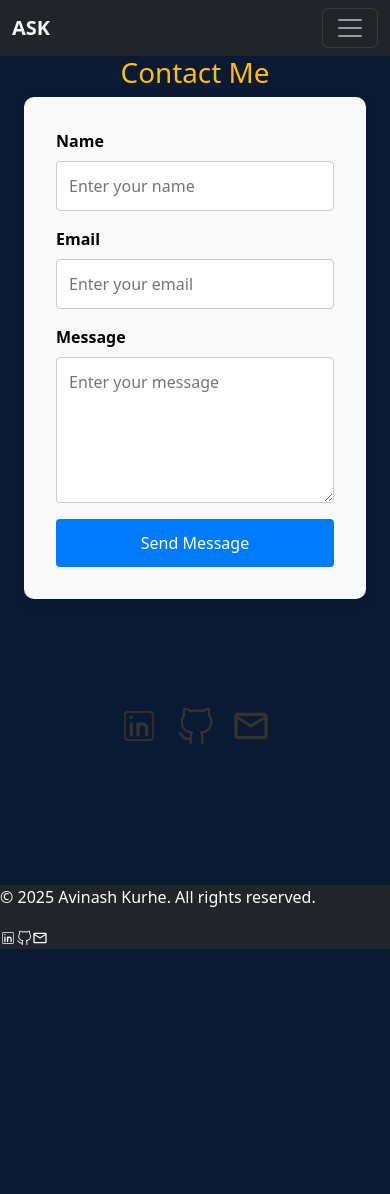
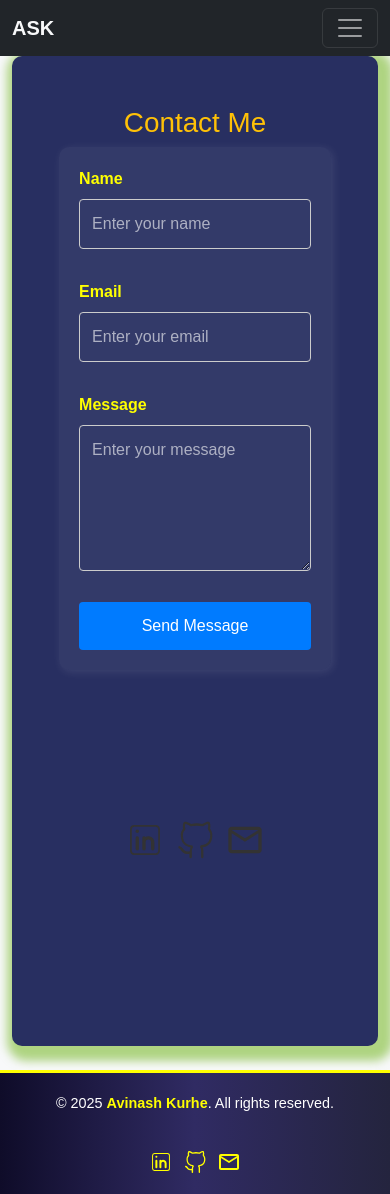
Before and after one commit to avinashkurhe/React_portfolio, a React (Create React App) app: page /contact in a window 390 px wide. Before the commit the page ends 949 px from the top, so only its background shows below. Built offline with nearby package versions, Linux system fonts and the light colour scheme.

Commit message:
Update index.css

```diff
--- a/src/index.css
+++ b/src/index.css
@@ -1,52 +1,45 @@
+
+body {
+  background-color: #f8f9fa; /* Light gray background for the whole body */
+  margin: 0; /* Remove default margin */
+  font-family: 'Arial', sans-serif; /* Optional: Set a clean font for the body */
+  color: white; /* Dark text for contrast */
+}
+
 :root{
   --box-shadow:5px 5px 10px 10px rgba(101,175,10,0.5);
   --hover-b-shado:5px 5px 10px 10px rgba(23, 24, 22, 0.5);
   --bg-color:rgb(40,47,97)
 }
 
-
-
-body{
-  background-color: rgb(11, 26, 51);
-  color: white;
-
-}
 a{
   text-decoration: none;
   color: white;
 }
 
 
-/* navbar section start*/
-.nav_bar{
-  display: flex;
-  background-color: rgb(11, 26, 51);
-  justify-content: space-between;
-  text-align: center;
-}
-
-.nav_bar .nav_item{
-  padding: 16px;
-  font-size: 1.2rem;
-  font-weight: bold;
-}
-
-.nav_bar .nav_item:hover{
-  border-bottom: 3px solid yellow;
-  font-weight: 900;
+/* Custom hover effect for navbar links */
+.navbar-nav .nav-link:hover {
+  color: #f8f9fa; /* Lighter color on hover */
+  background-color: #007bff; /* Blue background on hover */
+  border-radius: 5px; /* Smooth rounded edges */
 }
 /* navbar section end*/
 
 /* home*/
 
-.home{
+.home {
   display: flex;
   justify-content: space-between;
   align-items: center;
   height: 80vh;
+  color :yellow;
+  flex-wrap: wrap; /* Ensures better mobile layout */
+  padding: 20px; /* Added padding for better spacing */
 }
 
-.home .left{
+/* Left Section Styling */
+.home .left {
   background-color: var(--bg-color);
   width: 620px;
   text-align: center;
@@ -56,117 +49,189 @@ a{
   box-shadow: var(--box-shadow);
 }
 
-.home .right .img{
+/* Right Section Styling */
+.home .right {
+  display: flex;
+  justify-content: center;
+  align-items: center;
+  flex: 1;
+}
+
+/* Profile Image */
+.home .right .img {
   display: flex;
   justify-content: center;
   align-items: center;
 }
 
-.home .right .img img{
+.home .right .img img {
   height: 250px;
   width: 250px;
   border-radius: 100%;
   border: 3px solid yellow;
-  animation-name:superman ;
-  animation-duration: 3s;
-  animation-iteration-count: infinite;
+  animation: superman 3s infinite;
 }
 
-@keyframes superman{
-  0%{
+/* Keyframes Animation */
+@keyframes superman {
+  0% {
     background-color: blue;
-    transform: translate(0,0px);
+    transform: translate(0, 0px);
     box-shadow: 10px 10px 100px 50px blue;
   }
-  25%{
-    background-color: rgb(239,244,11);
-    box-shadow: 10px 10px 100px 50px rgb(239,244,11);
-
+  25% {
+    background-color: rgb(239, 244, 11);
+    box-shadow: 10px 10px 100px 50px rgb(239, 244, 11);
   }
-  50%{
-    background-color: rgb(12,12,199);
-    transform: translate(0,10px);
-    box-shadow: 10px 10px 100px 50px rgb(12,12,199);
+  50% {
+    background-color: rgb(12, 12, 199);
+    transform: translate(0, 10px);
+    box-shadow: 10px 10px 100px 50px rgb(12, 12, 199);
   }
-  75%{
-    background-color: rgb(130,217,160);
-    box-shadow: 10px 10px 100px 50px rgb(130,217,160);
+  75% {
+    background-color: rgb(130, 217, 160);
+    box-shadow: 10px 10px 100px 50px rgb(130, 217, 160);
   }
-  100%{
-    background-color: rgb(50,55,205);
-    transform: translate(0,-0px);
-    box-shadow: 10px 10px 100px 50px rgb(50,55,205);
-
-
+  100% {
+    background-color: rgb(50, 55, 205);
+    transform: translate(0, -0px);
+    box-shadow: 10px 10px 100px 50px rgb(50, 55, 205);
   }
 }
 
+/* Responsive Design */
+@media (max-width: 768px) {
+  .home {
+    flex-direction: column;
+    align-items: center;
+    height: auto;
+  }
+
+  .home .left {
+    width: 100%;
+    margin-bottom: 20px;
+  }
+
+  .home .right .img img {
+    height: 200px;
+    width: 200px;
+  }
+}
 
 /* education section start*/
-.ex{
-  width: 900px;
+/* Education Section */
+.education-section {
+  padding: 50px 20px;
+  background-color: var(--bg-color);
+  border-radius: 10px;
+  box-shadow: var(--box-shadow);
 }
-.ex-item{
+
+/* Education Item */
+.ex-item {
   display: flex;
   justify-content: space-between;
   align-items: center;
-  background-color: var(--bg-color);
-  margin: 20px;
-  padding: 30px;
-  width: 800px;
+  padding: 20px;
+  background: rgba(255, 255, 255, 0.05);
   border-radius: 10px;
-  border: 1px solid yellow;
-  box-shadow: var(--box-shadow);
+  box-shadow: 2px 2px 10px rgba(255, 255, 255, 0.1);
+  transition: transform 0.3s ease-in-out;
 }
 
-.ex-item:hover{
-  box-shadow: var(--hover-b-shado);
+.ex-item:hover {
+  transform: scale(1.02);
 }
-.ex-item img{
-  background: none;
-  border-radius: 100px;
-  height: 80px;
-  width: 80px;
+
+/* Left - Image */
+.ex-item .left {
+  flex: 1;
+  display: flex;
+  justify-content: center;
+  align-items: center;
 }
+
+.edu-img {
+  width: 120px;
+  height: 120px;
+  border-radius: 50%;
+  border: 3px solid yellow;
+}
+
+/* Right - Details */
+.ex-item .right {
+  flex: 2;
+  text-align: center;
+}
+
+@media (max-width: 768px) {
+  .ex-item {
+    flex-direction: column;
+    text-align: center;
+  }
+
+  .edu-img {
+    width: 100px;
+    height: 100px;
+    margin-bottom: 10px;
+  }
+}
+
 /* education section end*/
 
 
 /* skill section start*/
-.skills{
-  width: 900px;
+/* Skills Section */
+.skills-section {
+  padding: 50px 20px;
+  background-color: var(--bg-color);
+  border-radius: 10px;
+  box-shadow: var(--box-shadow);
+  text-align: center;
 }
 
-.skills .items{
-  display: flex;
-  justify-content: center;
-  align-items: center;
-  flex-wrap: wrap;
-  margin: auto;
-
+/* Skills Grid */
+.skills-grid {
+  display: grid;
+  grid-template-columns: repeat(auto-fit, minmax(150px, 1fr));
+  gap: 20px;
+  justify-items: center;
+  margin-top: 20px;
 }
 
-.skills .items .item{
-  background-color: black;
-  margin: 20px;
-  text-align: center;
+/* Skill Item */
+.skill-item {
+  background: rgba(255, 255, 255, 0.05);
   padding: 20px;
   border-radius: 10px;
-  border: 1px solid yellow;
-  width: calc(33.33%);
-  box-shadow: var(--box-shadow);
-}
-.skills .items .item:hover{
-  box-shadow: var(--hover-b-shado);
-
+  box-shadow: 2px 2px 10px rgba(255, 255, 255, 0.1);
+  transition: transform 0.3s ease-in-out;
+  text-align: center;
 }
 
-.skills .items .item img{
-  width: 70px;
-  background: none;
+.skill-item:hover {
+  transform: scale(1.05);
 }
 
+/* Skill Image */
+.skill-img {
+  width: 80px;
+  height: 80px;
+  object-fit: contain;
+  margin-bottom: 10px;
+}
 
+/* Responsive Design */
+@media (max-width: 768px) {
+  .skills-grid {
+    grid-template-columns: repeat(auto-fit, minmax(120px, 1fr));
+  }
 
+  .skill-img {
+    width: 60px;
+    height: 60px;
+  }
+}
 
 /*contact*/
 
@@ -287,3 +352,237 @@ a{
 .contact-form button:hover {
   background-color: #0056b3;
 }
+
+
+
+
+/* Projects Section */
+.projects {
+  padding: 50px 20px;
+  background-color: var(--bg-color);
+  border-radius: 10px;
+  box-shadow: var(--box-shadow);
+  text-align: center;
+}
+
+/* Project Card */
+.project-card {
+  background: rgba(255, 255, 255, 0.05);
+  padding: 15px;
+  border-radius: 10px;
+  box-shadow: 2px 2px 10px rgba(255, 255, 255, 0.1);
+  transition: transform 0.3s ease-in-out;
+  text-align: center;
+}
+
+.project-card:hover {
+  transform: scale(1.05);
+}
+
+/* Project Image */
+.project-img img {
+  width: 100%;
+  height: 180px;
+  object-fit: cover;
+  border-radius: 10px;
+  border: 2px solid yellow;
+}
+
+/* Project Content */
+.project-content h5 {
+  margin: 10px 0;
+  color: yellow;
+}
+
+.project-content p {
+  font-size: 0.9rem;
+  color: white;
+  min-height: 60px;
+}
+
+/* Project Buttons */
+.project-buttons {
+  display: flex;
+  justify-content: center;
+  gap: 10px;
+}
+
+.project-buttons .btn {
+  font-size: 0.9rem;
+  padding: 5px 15px;
+}
+
+/* Responsive Design */
+@media (max-width: 768px) {
+  .project-card {
+    padding: 10px;
+  }
+
+  .project-img img {
+    height: 150px;
+  }
+
+  .project-content p {
+    font-size: 0.8rem;
+  }
+
+  .project-buttons .btn {
+    font-size: 0.8rem;
+  }
+}
+
+/* Contact Section */
+.contact-section {
+  padding: 50px 20px;
+  background: var(--bg-color);
+  border-radius: 10px;
+  box-shadow: var(--box-shadow);
+  text-align: center;
+}
+
+/* Contact Form */
+.contact-container {
+  display: flex;
+  flex-direction: column;
+  align-items: center;
+  gap: 20px;
+}
+
+.contact-form {
+  background: rgba(255, 255, 255, 0.05);
+  padding: 20px;
+  border-radius: 10px;
+  box-shadow: 2px 2px 10px rgba(255, 255, 255, 0.1);
+  width: 100%;
+  max-width: 400px;
+}
+
+.form-group {
+  margin-bottom: 15px;
+  text-align: left;
+}
+
+.form-group label {
+  font-weight: bold;
+  color: yellow;
+}
+
+.form-group input,
+.form-group textarea {
+  width: 100%;
+  padding: 10px;
+  border: 1px solid yellow;
+  border-radius: 5px;
+  background: transparent;
+  color: white;
+}
+
+.form-group input::placeholder,
+.form-group textarea::placeholder {
+  color: rgba(255, 255, 255, 0.6);
+}
+
+.submit-btn {
+  width: 100%;
+  padding: 10px;
+  border: none;
+  background: yellow;
+  color: black;
+  font-size: 1rem;
+  border-radius: 5px;
+  cursor: pointer;
+  transition: 0.3s;
+}
+
+.submit-btn:hover {
+  background: orange;
+  transform: scale(1.05);
+}
+
+/* Contact Icons */
+.contact-icons {
+  display: flex;
+  gap: 15px;
+  justify-content: center;
+  margin-top: 20px;
+}
+
+.icon-item {
+  font-size: 2rem;
+  color: yellow;
+  transition: 0.3s;
+}
+
+.icon-item:hover {
+  transform: scale(1.2);
+  color: orange;
+}
+
+/* Responsive Design */
+@media (max-width: 768px) {
+  .contact-form {
+    width: 90%;
+  }
+
+  .contact-icons {
+    gap: 10px;
+  }
+}
+/* Footer Styling */
+.footer {
+  background: linear-gradient(to right, #0f0c29, #302b63, #24243e);
+  color: white;
+  padding: 20px 10px;
+  text-align: center;
+  border-top: 3px solid yellow;
+  box-shadow: 0px -3px 10px rgba(255, 255, 255, 0.1);
+  bottom: 0;
+  width: 100%;
+  margin-left: 0%;
+}
+
+.footer-content {
+  display: flex;
+  flex-direction: column;
+  align-items: center;
+  gap: 10px;
+}
+
+.highlight {
+  color: yellow;
+  font-weight: bold;
+}
+
+/* Social Icons */
+.footer-icons {
+  display: flex;
+  gap: 15px;
+  justify-content: center;
+  margin-top: 10px;
+}
+
+.footer-icon {
+  font-size: 1.8rem;
+  color: yellow;
+  transition: transform 0.3s ease, color 0.3s ease;
+}
+
+.footer-icon:hover {
+  transform: scale(1.2);
+  color: orange;
+}
+
+/* Responsive Design */
+@media (max-width: 768px) {
+  .footer-content {
+    font-size: 0.9rem;
+  }
+
+  .footer-icons {
+    gap: 10px;
+  }
+
+  .footer-icon {
+    font-size: 1.5rem;
+  }
+}
```
